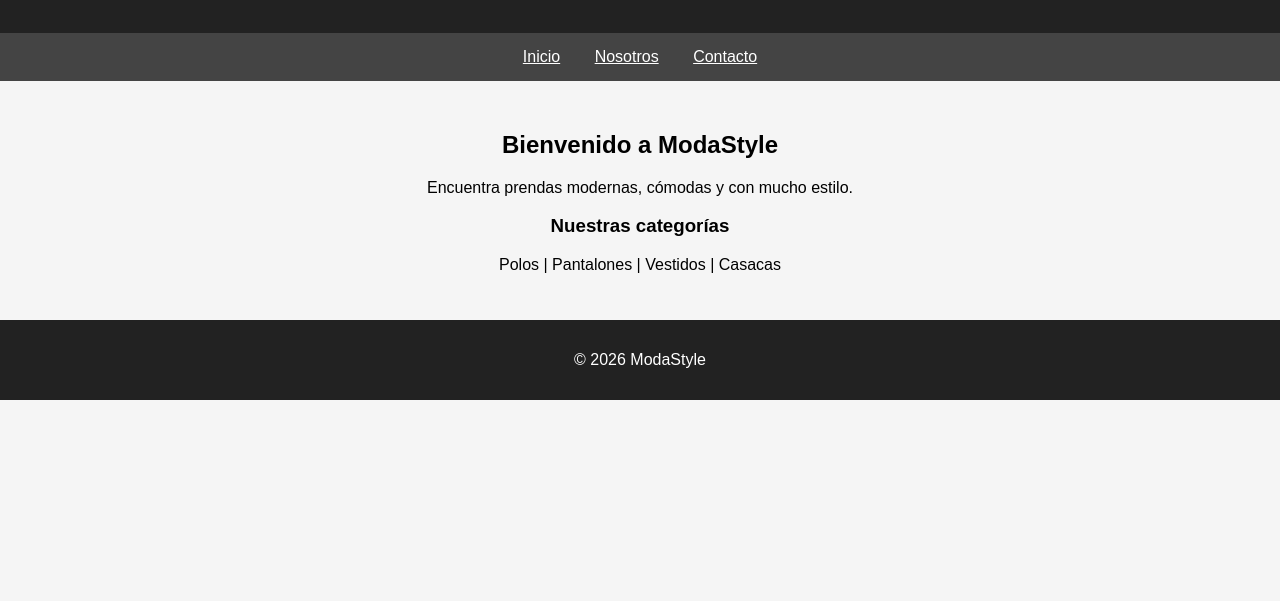
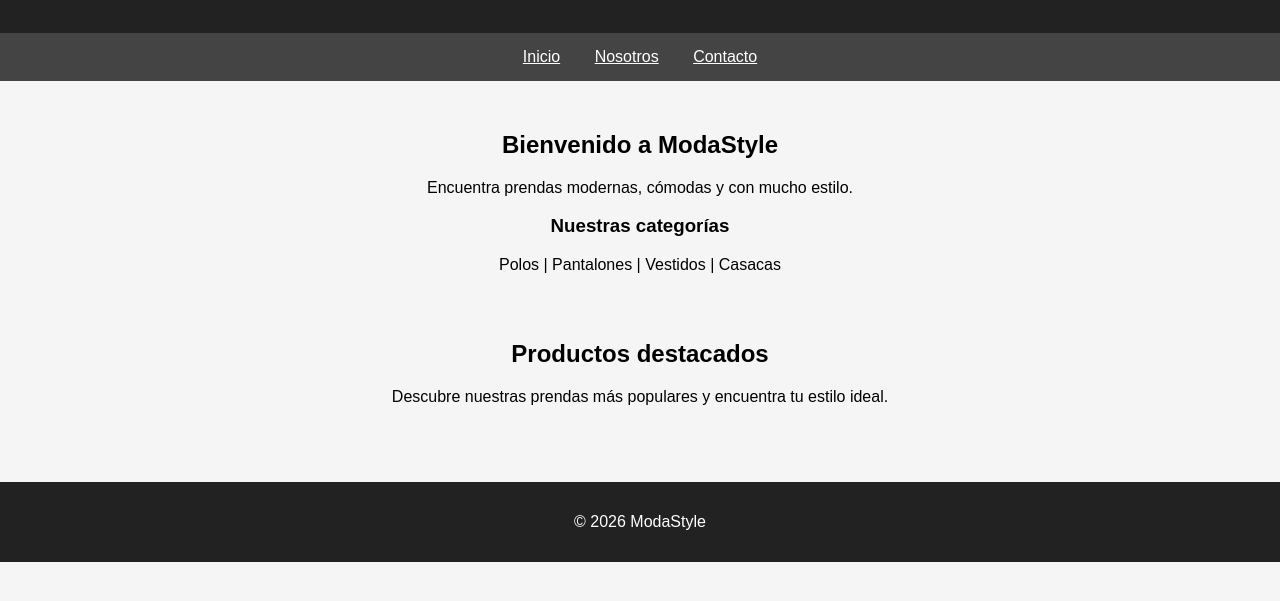
Before and after one commit to cuentaparaestudios453-ops/lab-git-sem02, a plain HTML site: page index.html in a window 1280 px wide. Shown: the part 121-722 px from the top of the page. Drawn offline with Linux system fonts and the light colour scheme.

Commit message:
feature: mejora en index.html

```diff
--- a/index.html
+++ b/index.html
@@ -24,6 +24,12 @@
 
         <h3>Nuestras categorías</h3>
         <p>Polos | Pantalones | Vestidos | Casacas</p>
+
+        <section style="padding: 30px; text-align: center;">
+        <h2>Productos destacados</h2>
+        <p>Descubre nuestras prendas más populares y encuentra tu estilo ideal.</p>
+</section>
+
     </main>
 
     <footer style="background-color: #222; color: white; text-align: center; padding: 15px;">
```
